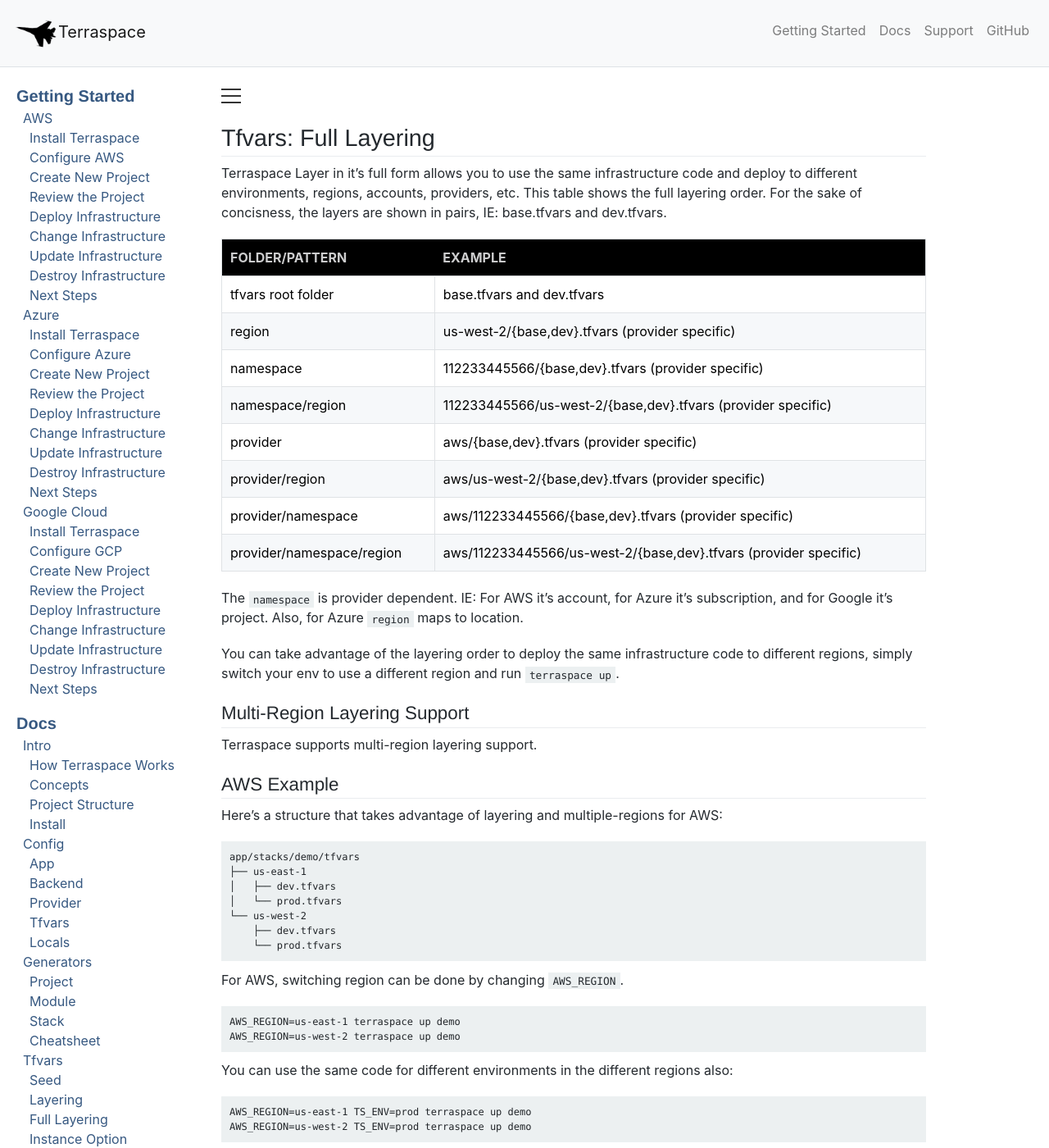
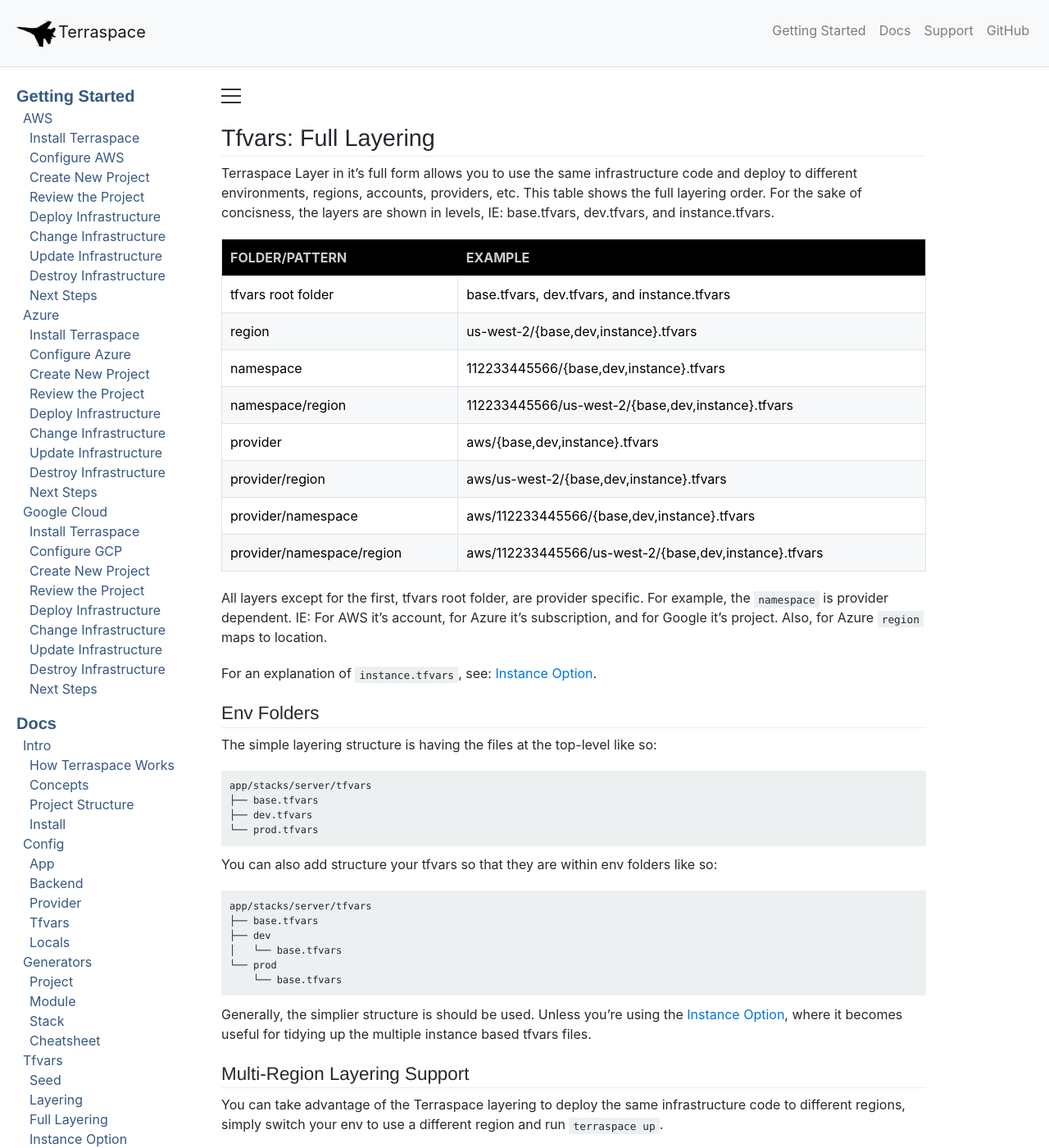
Before and after one commit to boltops-tools/terraspace-docs, a Jekyll site: the page built from _docs/tfvars/full-layering.md, in a window 1280 px wide and 1400 px high. Shown: the whole window at 82% size. Built offline with Jekyll 4.4.1, drawn with Linux system fonts in a browser that asks for light colours; a script that is not in the unit is left out; some of the changed text lies outside the part shown.

Commit message:
update layering docs

```diff
--- a/_docs/tfvars/full-layering.md
+++ b/_docs/tfvars/full-layering.md
@@ -2,26 +2,46 @@
 title: "Tfvars: Full Layering"
 ---
 
-Terraspace Layer in it's full form allows you to use the same infrastructure code and deploy to different environments, regions, accounts, providers, etc. This table shows the full layering order. For the sake of concisness, the layers are shown in pairs, IE: base.tfvars and dev.tfvars.
+Terraspace Layer in it's full form allows you to use the same infrastructure code and deploy to different environments, regions, accounts, providers, etc. This table shows the full layering order. For the sake of concisness, the layers are shown in levels, IE: base.tfvars, dev.tfvars, and instance.tfvars.
 
 Folder/Pattern                 | Example
 -------------------------------|---------------
-tfvars root folder             | base.tfvars and dev.tfvars
-region                         | us-west-2/{base,dev}.tfvars (provider specific)
-namespace                      | 112233445566/{base,dev}.tfvars (provider specific)
-namespace/region               | 112233445566/us-west-2/{base,dev}.tfvars (provider specific)
-provider                       | aws/{base,dev}.tfvars (provider specific)
-provider/region                | aws/us-west-2/{base,dev}.tfvars (provider specific)
-provider/namespace             | aws/112233445566/{base,dev}.tfvars (provider specific)
-provider/namespace/region      | aws/112233445566/us-west-2/{base,dev}.tfvars (provider specific)
+tfvars root folder             | base.tfvars, dev.tfvars, and instance.tfvars
+region                         | us-west-2/{base,dev,instance}.tfvars
+namespace                      | 112233445566/{base,dev,instance}.tfvars
+namespace/region               | 112233445566/us-west-2/{base,dev,instance}.tfvars
+provider                       | aws/{base,dev,instance}.tfvars
+provider/region                | aws/us-west-2/{base,dev,instance}.tfvars
+provider/namespace             | aws/112233445566/{base,dev,instance}.tfvars
+provider/namespace/region      | aws/112233445566/us-west-2/{base,dev,instance}.tfvars
 
-The `namespace` is provider dependent. IE: For AWS it's account, for Azure it's subscription, and for Google it's project. Also, for Azure `region` maps to location.
+All layers except for the first, tfvars root folder, are provider specific. For example, the `namespace` is provider dependent. IE: For AWS it's account, for Azure it's subscription, and for Google it's project. Also, for Azure `region` maps to location.
 
-You can take advantage of the layering order to deploy the same infrastructure code to different regions, simply switch your env to use a different region and run `terraspace up`.
+For an explanation of `instance.tfvars`, see: [Instance Option]({% link _docs/tfvars/instance.md %}).
+
+## Env Folders
+
+The simple layering structure is having the files at the top-level like so:
+
+    app/stacks/server/tfvars
+    ├── base.tfvars
+    ├── dev.tfvars
+    └── prod.tfvars
+
+You can also add structure your tfvars so that they are within env folders like so:
+
+    app/stacks/server/tfvars
+    ├── base.tfvars
+    ├── dev
+    │   └── base.tfvars
+    └── prod
+        └── base.tfvars
+
+Generally, the simplier structure is should be used. Unless you're using the [Instance Option]({% link _docs/tfvars/instance.md %}), where it becomes useful for tidying up the multiple instance based tfvars files.
 
 ## Multi-Region Layering Support
 
-Terraspace supports multi-region layering support.
+You can take advantage of the Terraspace layering to deploy the same infrastructure code to different regions, simply switch your env to use a different region and run `terraspace up`.
 
 ## AWS Example
 
@@ -102,4 +122,4 @@
 
 ## Cloud Provider Differences
 
-Each Cloud provider is a little different. For example, AWS is more region-centric, and Google Cloud is more global-centric. It's up to you how to leverage Terraspace. It can handle both region-centric and global-central cases just fine.
+Each Cloud provider is a little different. For example, AWS and Azure are more region-centric, and Google Cloud is more global-centric. It's up to you how to leverage Terraspace. It can handle both region-centric and global-central cases just fine.
```
